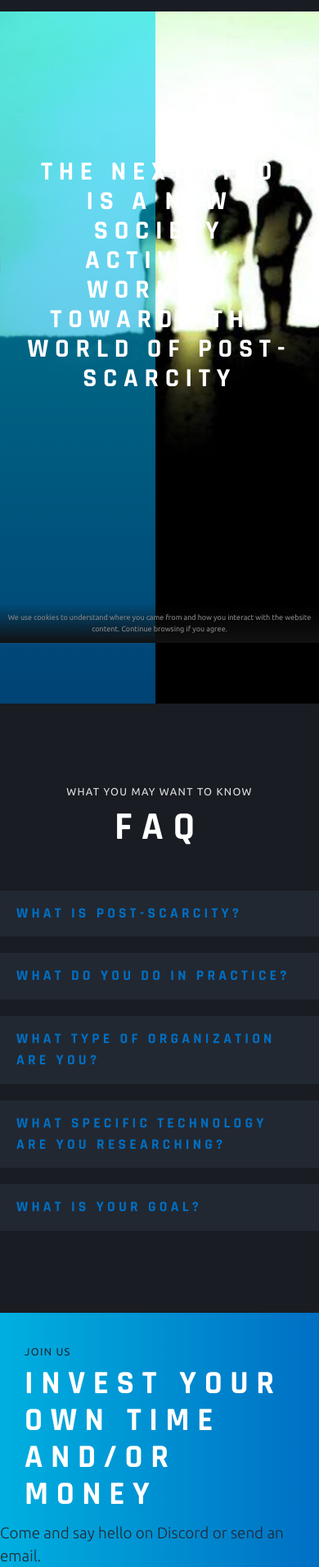
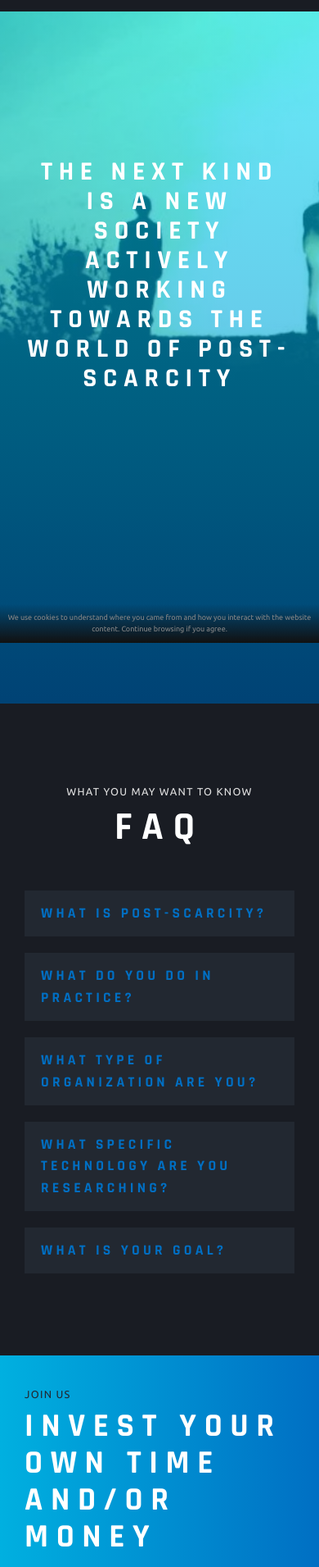
Before and after one commit to NextKind/website, a Vue app: page / in a window 390 px wide. Shown: the part 60-1971 px from the top of the page at 82% size. Built offline with nearby package versions, Linux system fonts and the light colour scheme.

Commit message:
fix: responsive fixes

```diff
--- a/src/components/CTASection.vue
+++ b/src/components/CTASection.vue
@@ -86,8 +86,8 @@
   margin-right: 0.5em;
 }
 
-@media (max-width: 520px) {
-  .section-cta .title, .section-cta .subtitle, .buttons-cta .button {
+@media (max-width: 1035px) {
+  .section-cta .title, .section-cta .subtitle, .buttons-cta .button, .section-cta .text {
     margin-left: 30px;
   }
 }
--- a/src/components/ExpandableQuestion.vue
+++ b/src/components/ExpandableQuestion.vue
@@ -47,4 +47,11 @@ export default {
   margin-bottom: 20px;
   background-color: #222831;
 }
+
+@media (max-width: 1035px) {
+  .visible, .expanding {
+    margin-right: 30px;
+    margin-left: 30px;
+  }
+}
 </style>
--- a/src/components/HeroImage.vue
+++ b/src/components/HeroImage.vue
@@ -44,9 +44,5 @@
     font-size: 1.5rem;
     color: #f90bc2;
   }
-
-  .homepage .hero-body {
-    background-position: left -200px top 0;
-  }
 }
 </style>
```
